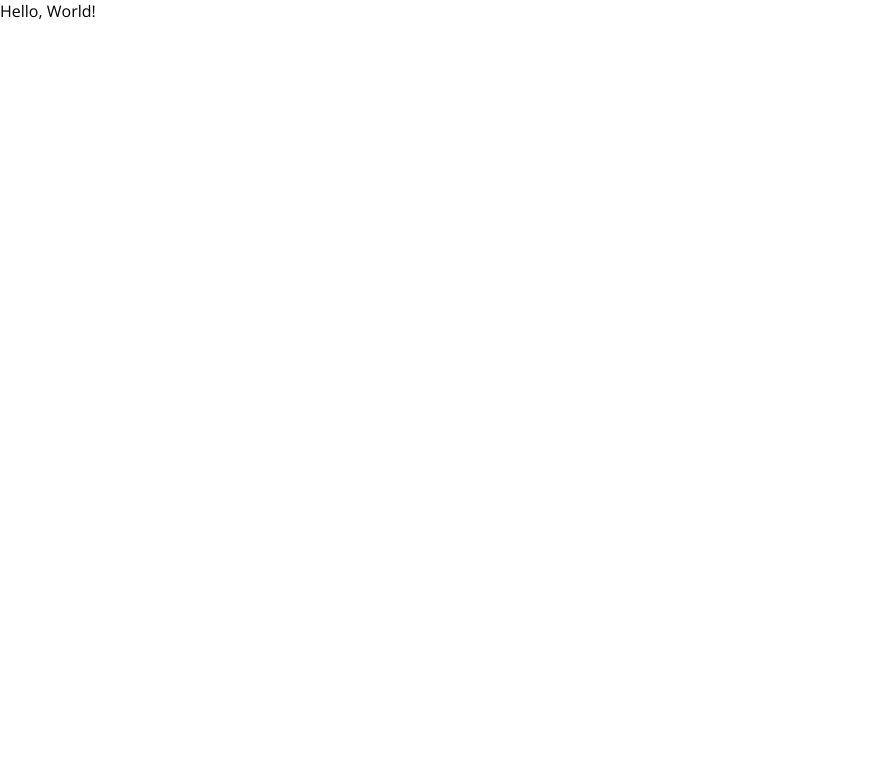
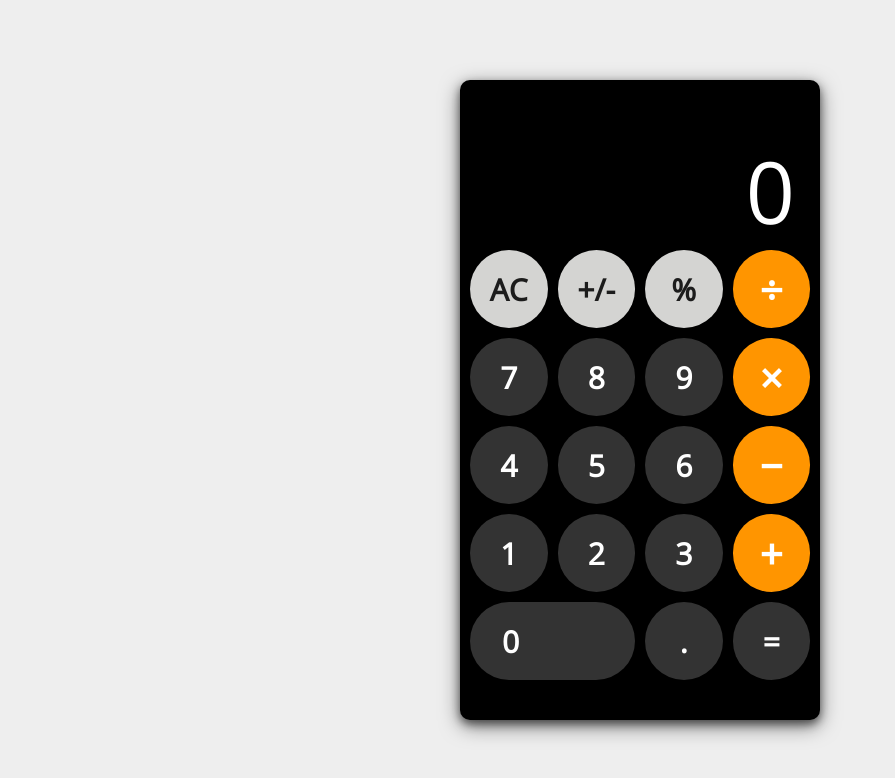
Before and after one commit to simoncragg/calculator-app, a React (Create React App) app: page / in a window 1280 px wide. Shown: the top 778 px of the page, without its empty margins (0-895 px from the left). Built offline with nearby package versions, Linux system fonts and the light colour scheme.

Commit message:
feat: calculator ui with initial state

```diff
--- a/src/components/App.js
+++ b/src/components/App.js
@@ -1,5 +1,7 @@
+import Calculator from "./Calculator";
+
 const App = () => {
-  return <>Hello, World!</>
+  return (<Calculator />);
 };
 
 export default App;
--- /dev/null
+++ b/src/components/Button.js
@@ -0,0 +1,9 @@
+const Button = ({ className, onClick, children }) => {
+  return (
+    <button type="button" className={className} onClick={onClick}>
+      {children}
+    </button>
+  );
+};
+
+export default Button;
--- /dev/null
+++ b/src/components/Calculator.js
@@ -0,0 +1,49 @@
+import { useState, useEffect } from "react";
+import Button from "./Button";
+
+const Calculator = () => {
+
+  const [calc, setCalc] = useState({});
+
+  useEffect(() => {
+    setCalc({
+      output: "0"
+    });
+  }, []);
+
+  const handleDigit = (e) => {
+    const digit = e.target.innerHTML;
+    console.log(digit);
+  };
+
+  return (
+    <>
+      <div className="calculator">
+        <div className="screen" data-testid="output">{calc.output}</div>
+        <div className="buttonBox">
+          <Button className="fn">AC</Button>
+          <Button className="fn">+/-</Button>
+          <Button className="fn">%</Button>
+          <Button className="sign">÷</Button>
+          <Button onClick={handleDigit}>7</Button>
+          <Button onClick={handleDigit}>8</Button>
+          <Button onClick={handleDigit}>9</Button>
+          <Button className="sign">×</Button>
+          <Button onClick={handleDigit}>4</Button>
+          <Button onClick={handleDigit}>5</Button>
+          <Button onClick={handleDigit}>6</Button>
+          <Button className="sign">−</Button>
+          <Button onClick={handleDigit}>1</Button>
+          <Button onClick={handleDigit}>2</Button>
+          <Button onClick={handleDigit}>3</Button>
+          <Button className="sign">+</Button>
+          <Button onClick={handleDigit} className="span-two">0</Button>
+          <Button onClick={handleDigit}>.</Button>
+          <Button>=</Button>
+        </div>
+      </div>
+    </>
+  );
+};
+
+export default Calculator;
--- a/src/index.css
+++ b/src/index.css
@@ -5,3 +5,95 @@
   padding: 0;
   font-family: "Open Sans", sans-serif;
 }
+
+body {
+  height: 100vh;
+  display: flex;
+  align-items: center;
+  justify-content: center;
+  background-color: #eeeeee;
+}
+
+.calculator {
+  width: 340px;
+  height: 540px;
+  padding: 60px 10px 40px 10px;
+  border-radius: 10px;
+  background-color: #000000;
+  box-shadow: 0 4px 8px 0 rgb(0 0 0 / 50%), 0 6px 20px 0 rgb(0 0 0 / 50%);
+}
+
+.screen {
+  width: 100%;
+  height: 100px;
+  margin-bottom: 10px;
+  padding: 0 15px;
+  background-color: #000000;
+  border-radius: 10px;
+  display: flex;
+  align-items: center;
+  justify-content: flex-end;
+  color: white;
+  box-sizing: border-box;
+  font-size: 86px;
+}
+
+.buttonBox {
+  width: 100%;
+  height: calc(100% - 110px);
+  display: grid;
+  grid-template-columns: repeat(4, 1fr);
+  grid-template-rows: repeat(5, 1fr);
+  grid-gap: 10px;
+}
+
+button {
+  border: none;
+  background-color: #333333;
+  font-size: 30px;
+  color: rgb(255, 255, 255);
+  font-weight: bold;
+  cursor: pointer;
+  border-radius: 48px;
+  outline: none;
+}
+
+button:hover {
+  background-color: #292929;
+}
+
+button:active {
+  background-color: #404040;
+}
+
+button.fn {
+  color: #1C1C1C;
+  background-color: #D4D4D2;
+}
+
+button.fn:hover {
+  background-color: #ABABA7;
+}
+
+button.fn:active {
+  background-color: #F2F2F2;
+}
+
+button.sign {
+  background-color: #FF9500;
+  font-size: 40px;
+}
+
+button.sign:hover {
+  background-color: #CC7700;
+}
+
+button.sign:active {
+  background-color: #FFB040;
+}
+
+.span-two {
+  grid-column: 1 / 3;
+  text-align: left;
+  padding-left: 32px;
+}
```
Also changed, not shown: 1 other file (tests, documents, lock files or other folders).
